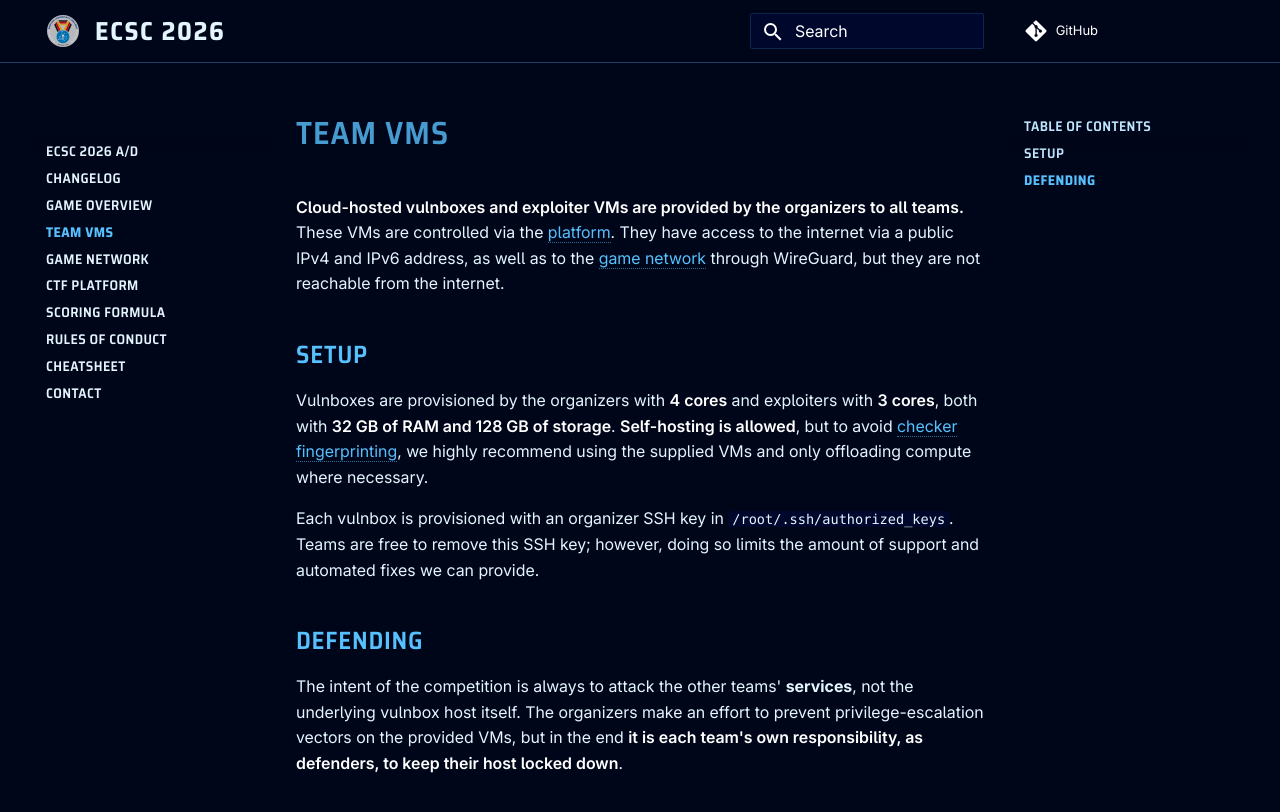
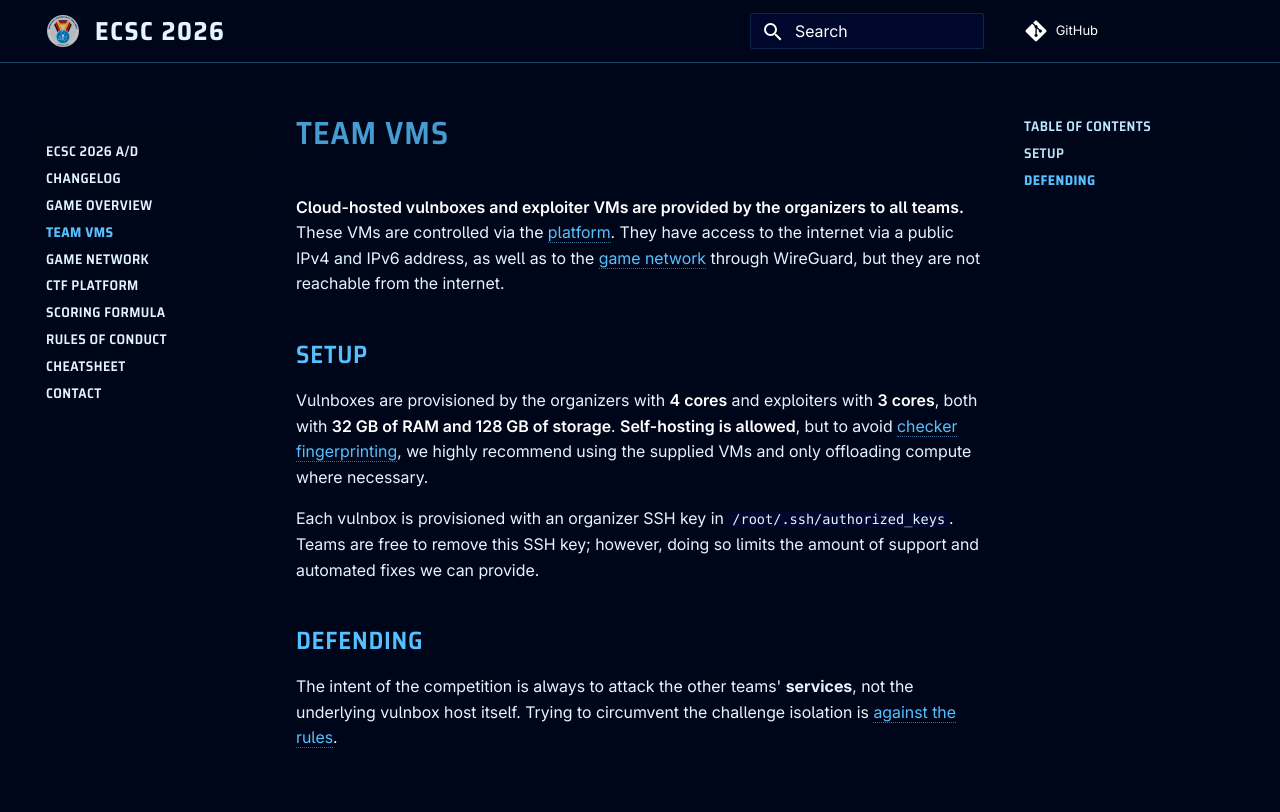
Before and after one commit to Attacking-Lab/ecsc2026-ad-wiki, an MkDocs documentation site: the page built from docs/vms.md, in a window 1280 px wide. Shown: the top 812 px of the page. Built offline with MkDocs 1.6.1 and Material for MkDocs 9.7.7, drawn with Linux system fonts in a browser that asks for light colours; comment, search, counter and statistics services are not loaded.

Commit message:
Revise stance on attacking VM host and fake flags

```diff
--- a/docs/vms.md
+++ b/docs/vms.md
@@ -23,7 +23,5 @@ the amount of support and automated fixes we can provide.
 ## Defending
 
 The intent of the competition is always to attack the other teams'
-**services**, not the underlying vulnbox host itself. The organizers make
-an effort to prevent privilege-escalation vectors on the provided
-VMs, but in the end <span class=hltext>it is each team's own
-responsibility, as defenders, to keep their host locked down</span>.
+**services**, not the underlying vulnbox host itself. Trying to circumvent
+the challenge isolation is [against the rules](conduct.md#rules-of-conduct:~:text=This%20includes%20local%20privilege%20escalation).
```
Also changed, not shown: docs/changelog.md (+6 -1 lines), docs/conduct.md (+2 -2 lines).
